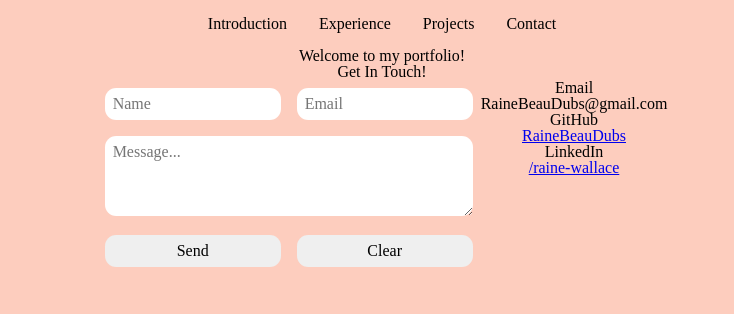
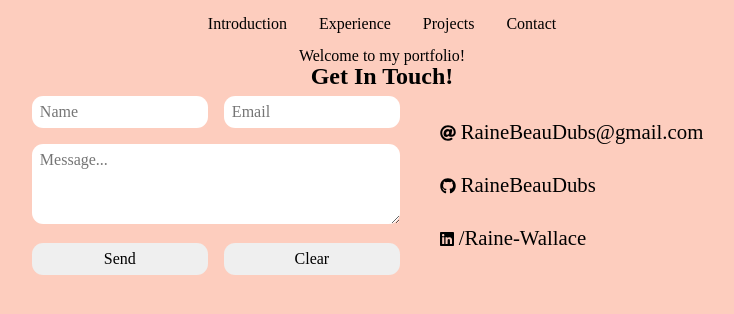
Before and after one commit to RaineBeauDubs/MyPortfolio, a React (Create React App) app in the folder portfolio/: page / in a window 1280 px wide. Shown: the top 314 px of the page, without its empty margins (258-992 px from the left). Built offline with nearby package versions, Linux system fonts and the light colour scheme.

Commit message:
contact sec is done for now (still need to totally hook up, but will get there.

```diff
--- a/portfolio/package.json
+++ b/portfolio/package.json
@@ -5,6 +5,7 @@
   "dependencies": {
     "@fortawesome/fontawesome-svg-core": "^1.2.28",
     "@fortawesome/free-brands-svg-icons": "^5.13.0",
+    "@fortawesome/free-solid-svg-icons": "^5.13.0",
     "@fortawesome/react-fontawesome": "^0.1.10",
     "@testing-library/jest-dom": "^4.2.4",
     "@testing-library/react": "^9.3.2",
--- a/portfolio/src/components/Contact.js
+++ b/portfolio/src/components/Contact.js
@@ -1,10 +1,18 @@
 import React from 'react';
 import './componentCSS/contact.css';
+import { FontAwesomeIcon } from '@fortawesome/react-fontawesome'
+import {
+  faLinkedin,
+  faGithub
+} from '@fortawesome/free-brands-svg-icons'
+import {
+  faAt,
+} from '@fortawesome/free-solid-svg-icons';
 
 const Contact = () => {
   return (
     <div>
-      <h3>Get In Touch!</h3>
+      <h3 className="contactTitle">Get In Touch!</h3>
       <div className="flexSec">
         <form className="box">
           <div className="boxTop">
@@ -27,18 +35,18 @@ const Contact = () => {
             <button>Clear</button>
           </div>
         </form>
-        <div>
-          <div>
-            <h4>Email</h4>
-            <p>RaineBeauDubs@gmail.com</p>
+        <div className="contactLinkSec">
+          <div className="contactLink">
+            <FontAwesomeIcon className="icon" icon={faAt} />
+            <a href="#">RaineBeauDubs@gmail.com</a>
           </div>
-          <div>
-            <h4>GitHub</h4>
+          <div className="contactLink">
+          <FontAwesomeIcon className="icon" icon={faGithub} />
             <a href="https://github.com/RaineBeauDubs">RaineBeauDubs</a>
           </div>
-          <div>
-            <h4>LinkedIn</h4>
-            <a href="https://www.linkedin.com/in/raine-wallace/">/raine-wallace</a>
+          <div className="contactLink">
+          <FontAwesomeIcon className="icon" icon={faLinkedin} />
+            <a href="https://www.linkedin.com/in/raine-wallace/">/Raine-Wallace</a>
           </div>
         </div>
       </div>
--- a/portfolio/src/components/componentCSS/contact.css
+++ b/portfolio/src/components/componentCSS/contact.css
@@ -1,7 +1,13 @@
+.contactTitle {
+  font-size: 1.5rem;
+  font-weight: bold;
+}
+
 .flexSec {
   display: flex;
   width: 100vw;
   justify-content: center;
+  align-items: center;
 }
 
 .boxTop input {
@@ -32,3 +38,18 @@
   width: 11rem;
   border-radius: 0.7rem;
 }
+
+.contactLinkSec {
+  text-align: left;
+}
+
+.contactLink a {
+  text-decoration: none;
+  color: black;
+  margin: 0.3rem;
+  font-size: 1.3rem;
+}
+
+.contactLink {
+  margin: 2rem;
+}
```
Also changed, not shown: 1 other file (tests, documents, lock files or other folders).
